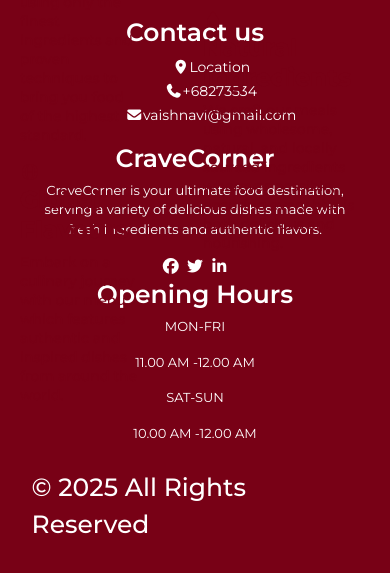
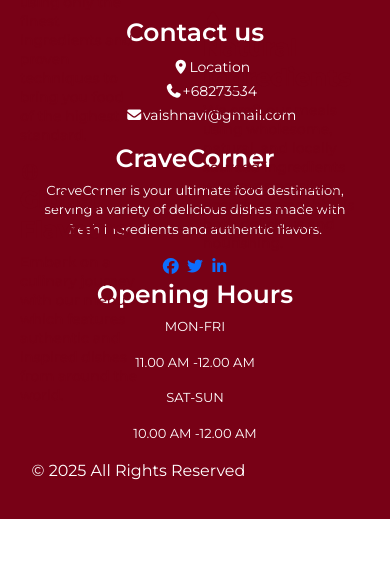
Before and after one commit to Vaishnavi1001/CraveCorner, a plain HTML site: page Index.html in a window 390 px wide. Shown: the part 7207-7780 px from the top of the page. After the commit the page ends 7726 px from the top, so only its background shows below. Drawn offline with nearby package versions, Linux system fonts and the light colour scheme; a web font is replaced by a local one.

```diff
--- a/assests/css/style.css
+++ b/assests/css/style.css
@@ -660,7 +660,7 @@
 }
 
 
-a.footer-social-links {
+/* a.footer-social-links {
     color: white;
 }
 
@@ -670,4 +670,4 @@
     margin-top: 3%;
     font-size: 25px;
     font-weight: 500;
-}
+} */
```
